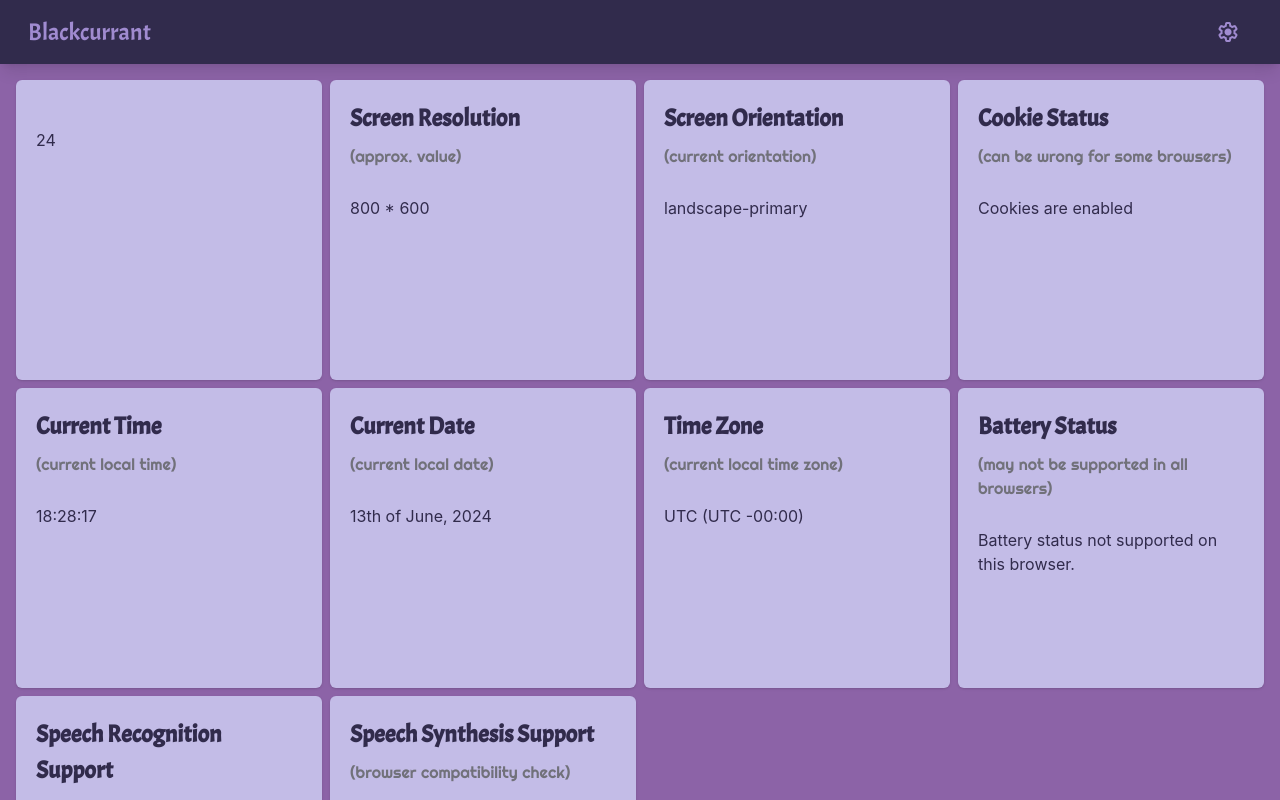
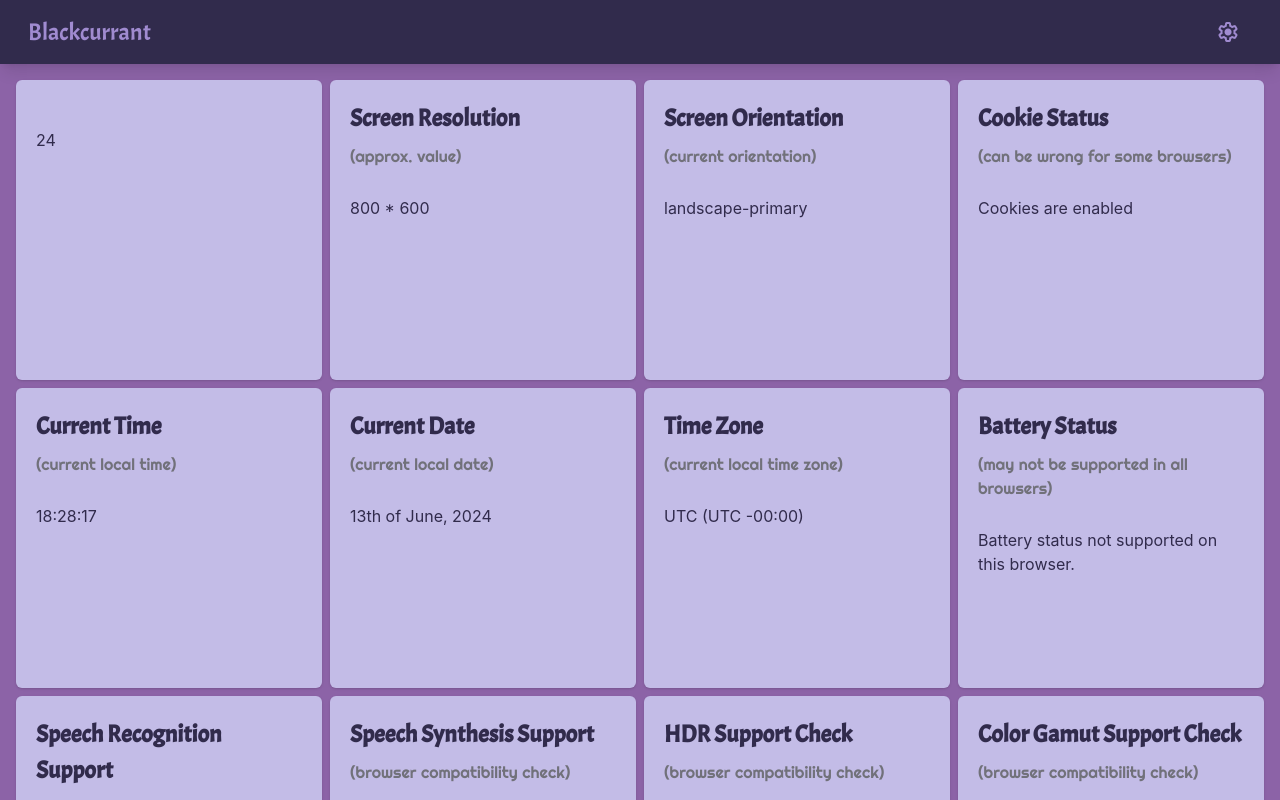
Before and after one commit to YashAgarwal1201/Blackcurrant, a React (Vite) app: page /home in a window 1280 px wide. Built offline with nearby package versions, Linux system fonts and the light colour scheme; a web font is replaced by a local one.

Commit message:
feat: color gamut

```diff
--- /dev/null
+++ b/src/Components/ColorGamut/ColorGamut.tsx
@@ -0,0 +1,57 @@
+import React, { useState, useEffect } from "react";
+import { Card } from "primereact/card"; // Assuming PrimeReact is installed
+
+const ColorGamutSupport = ({ baseStyle }: { baseStyle: string }) => {
+  const [colorGamut, setColorGamut] = useState<string | null>(null);
+
+  useEffect(() => {
+    const checkColorGamutSupport = async () => {
+      if (!window.matchMedia) return null;
+
+      const wideGamutMediaQuery = window.matchMedia("(color-gamut: p3)");
+      const displayP3 = wideGamutMediaQuery && wideGamutMediaQuery.matches;
+
+      if (displayP3) {
+        return "Display P3 (Wide Gamut)";
+      }
+
+      const adobeRgbMediaQuery = window.matchMedia("(color-gamut: adobe-rgb)");
+      const adobeRgb = adobeRgbMediaQuery && adobeRgbMediaQuery.matches;
+
+      if (adobeRgb) {
+        return "Adobe RGB";
+      }
+
+      const sRgbMediaQuery = window.matchMedia("(color-gamut: srgb)");
+      const sRgb = sRgbMediaQuery && sRgbMediaQuery.matches;
+
+      if (sRgb) {
+        return "sRGB";
+      }
+
+      return "Unknown";
+    };
+
+    checkColorGamutSupport().then((result) => {
+      setColorGamut(result);
+    });
+  }, []); // Empty dependency array to run only once on component mount
+
+  return (
+    <Card
+      className={baseStyle}
+      title={<h2 className="font-heading">Color Gamut Support Check</h2>}
+      subTitle={
+        <p className="font-subHeading">(browser compatibility check)</p>
+      }
+    >
+      {colorGamut === null ? (
+        <p>Checking...</p>
+      ) : (
+        <p>Color Gamut Support: {colorGamut}</p>
+      )}
+    </Card>
+  );
+};
+
+export default ColorGamutSupport;
--- /dev/null
+++ b/src/Components/HdrSupport/HdrSupport.tsx
@@ -0,0 +1,40 @@
+import React, { useState, useEffect } from "react";
+import { Card } from "primereact/card"; // Assuming PrimeReact is installed
+
+const HdrSupportCheck = ({ baseStyle }: { baseStyle: string }) => {
+  const [isHdrSupported, setIsHdrSupported] = useState<boolean | null>(null);
+
+  useEffect(() => {
+    const checkHdrSupport = () => {
+      const mediaQuery = "(color-gamut: rec2020)";
+      return window.matchMedia(mediaQuery).matches;
+    };
+
+    const updateHdrSupport = () => {
+      const hdrSupported = checkHdrSupport();
+      setIsHdrSupported(hdrSupported);
+    };
+
+    updateHdrSupport();
+  }, []); // Empty dependency array to run only once on component mount
+
+  return (
+    <Card
+      className={baseStyle}
+      title={<h2 className="font-heading">HDR Support Check</h2>}
+      subTitle={
+        <p className="font-subHeading">(browser compatibility check)</p>
+      }
+    >
+      {isHdrSupported === null ? (
+        <p>Checking...</p>
+      ) : isHdrSupported ? (
+        <p>HDR is supported in this browser.</p>
+      ) : (
+        <p>HDR is not supported in this browser.</p>
+      )}
+    </Card>
+  );
+};
+
+export default HdrSupportCheck;
--- a/src/Pages/HomePage/HomePage.tsx
+++ b/src/Pages/HomePage/HomePage.tsx
@@ -13,6 +13,8 @@ import TimeZone from "../../Components/TimeZone/TimeZone";
 import BatteryStatus from "../../Components/BatteryStatus/BatteryStatus";
 import SpeechRecognitionSupport from "../../Components/SpeechRecognition/SpeechRecognition";
 import SpeechSynthesisSupport from "../../Components/SpeechSynthesis/SpeechSynthesis";
+import HdrSupportCheck from "../../Components/HdrSupport/HdrSupport";
+import ColorGamutSupport from "../../Components/ColorGamut/ColorGamut";
 // import { useNavigate } from "react-router-dom";
 
 const LandingPage = () => {
@@ -56,6 +58,9 @@ const LandingPage = () => {
 
         <SpeechRecognitionSupport baseStyle={cardStylesBase} />
         <SpeechSynthesisSupport baseStyle={cardStylesBase} />
+
+        <HdrSupportCheck baseStyle={cardStylesBase} />
+        <ColorGamutSupport baseStyle={cardStylesBase} />
       </div>
     </Layout>
   );
```
